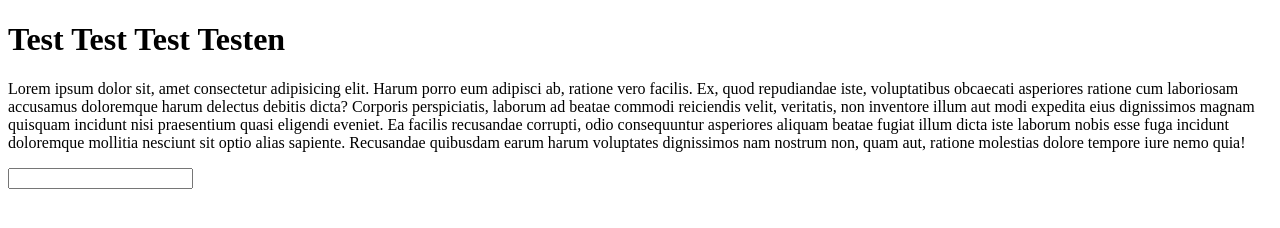
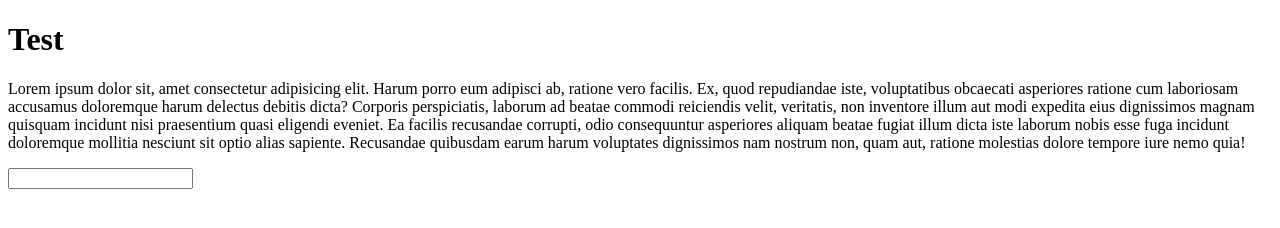
Before and after one commit to mishawebdev/mishawebdev.github.io, a plain HTML site: page index.html in a window 1280 px wide. Drawn offline with Linux system fonts and the light colour scheme.

Commit message:
update header
update header

```diff
--- a/index.html
+++ b/index.html
@@ -7,7 +7,7 @@
   <title>Misha | Front End Web Development</title>
 </head>
 <body>
-<h1>Test Test Test Testen</h1>
+<h1>Test</h1>
 <p>Lorem ipsum dolor sit, amet consectetur adipisicing elit. Harum porro eum adipisci ab, ratione vero facilis. Ex, quod repudiandae iste, voluptatibus obcaecati asperiores ratione cum laboriosam accusamus doloremque harum delectus debitis dicta? Corporis perspiciatis, laborum ad beatae commodi reiciendis velit, veritatis, non inventore illum aut modi expedita eius dignissimos magnam quisquam incidunt nisi praesentium quasi eligendi eveniet. Ea facilis recusandae corrupti, odio consequuntur asperiores aliquam beatae fugiat illum dicta iste laborum nobis esse fuga incidunt doloremque mollitia nesciunt sit optio alias sapiente. Recusandae quibusdam earum harum voluptates dignissimos nam nostrum non, quam aut, ratione molestias dolore tempore iure nemo quia!</p>
 <input type="textarea">
 </body>
```
